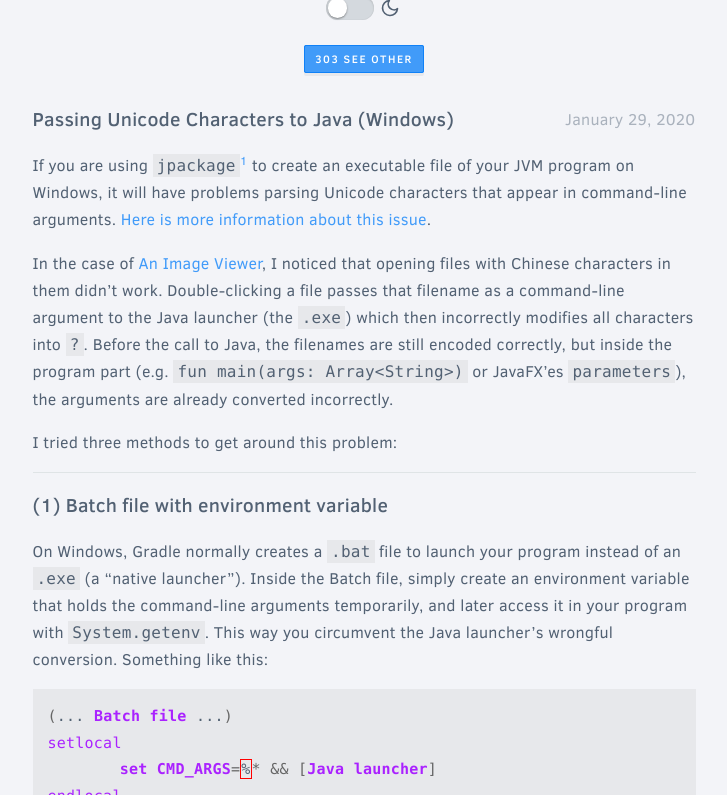
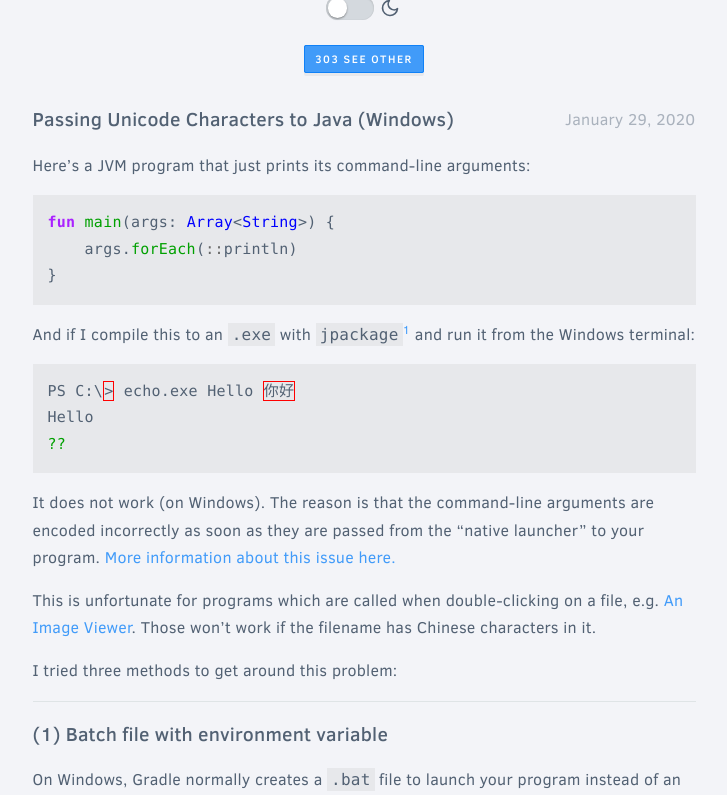
Before and after one commit to Eroica/eroica.github.io, a Jekyll site: the page built from _posts/2020-01-29-Java-Launcher-Unicode-Arguments.md, in a window 1280 px wide and 900 px high, scrolled down 193 px, cut to the strip 105-900 px from the top of the window. Shown: the whole strip, without its empty margins (276-1003 px from the left). Built offline with Jekyll 4.4.1, drawn with Linux system fonts in a browser that asks for light colours.

Commit message:
Improve content of Java launcher article

```diff
--- a/_posts/2020-01-29-Java-Launcher-Unicode-Arguments.md
+++ b/_posts/2020-01-29-Java-Launcher-Unicode-Arguments.md
@@ -4,9 +4,25 @@ layout: post
 excerpt_separator: <!--more-->
 ---
 
-If you are using `jpackage`<sup id="fn1-a"><a href="#fn1">1</a></sup> to create an executable file of your JVM program on Windows, it will have problems parsing Unicode characters that appear in command-line arguments. [Here is more information about this issue](https://stackoverflow.com/questions/36882559/run-java-program-with-chinese-arguments-in-eclipse).
+Here’s a JVM program that just prints its command-line arguments:
 
-In the case of [An Image Viewer]({% post_url 2019-12-24-An-Image-Viewer %}), I noticed that opening files with Chinese characters in them didn't work. Double-clicking a file passes that filename as a command-line argument to the Java launcher (the `.exe`) which then incorrectly modifies all characters into `?`. Before the call to Java, the filenames are still encoded correctly, but inside the program part (e.g. `fun main(args: Array<String>)` or JavaFX'es `parameters`), the arguments are already converted incorrectly.
+{% highlight kotlin %}
+fun main(args: Array<String>) {
+    args.forEach(::println)
+}
+{% endhighlight %}
+
+And if I compile this to an `.exe` with `jpackage`<sup id="fn1-a"><a href="#fn1">1</a></sup> and run it from the Windows terminal:
+
+{% highlight powershell %}
+PS C:\> echo.exe Hello 你好
+Hello
+??
+{% endhighlight %}
+
+It does not work (on Windows). The reason is that the command-line arguments are encoded incorrectly as soon as they are passed from the “native launcher” to your program. [More information about this issue here.](https://stackoverflow.com/questions/36882559/run-java-program-with-chinese-arguments-in-eclipse)
+
+This is unfortunate for programs which are called when double-clicking on a file, e.g. [An Image Viewer]({% post_url 2019-12-24-An-Image-Viewer %}). Those won’t work if the filename has Chinese characters in it.
 
 I tried three methods to get around this problem:<!--read-more-->
 <!--more-->
```
